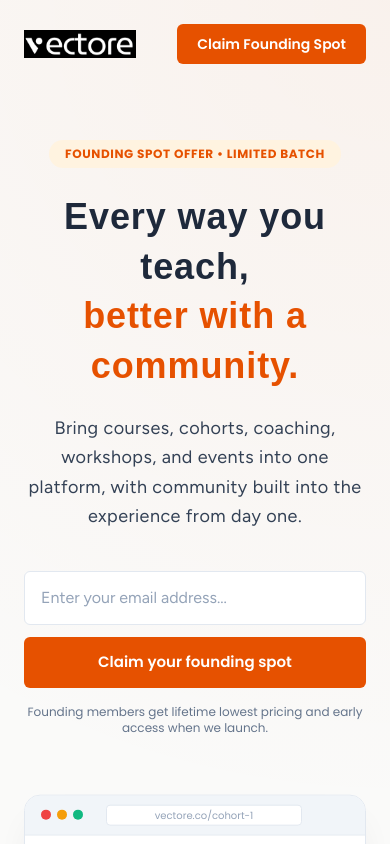
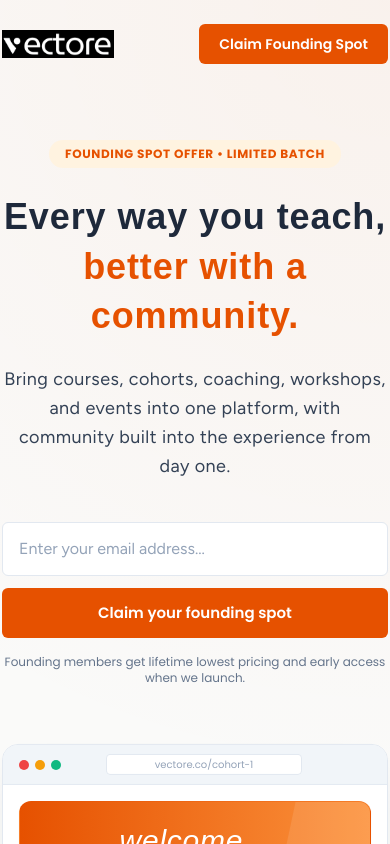
Before and after one commit to wave-mac/neo, a Next.js app: page / in a window 390 px wide. Shown: the top 844 px of the page. Built offline with nearby package versions, Linux system fonts and the light colour scheme; a web font is replaced by a local one.

Commit message:
adjust container horizontal padding on mobile to px-[2px] to give cards maximum screen space

```diff
--- a/src/components/BottomSignup/BottomSignup.tsx
+++ b/src/components/BottomSignup/BottomSignup.tsx
@@ -5,7 +5,7 @@ import WaitlistForm from '../WaitlistForm/WaitlistForm';
 export default function BottomSignup() {
   return (
     <section id="bottom-signup" className="py-[100px] bg-white border-t border-slate-200">
-      <div className="max-w-[1200px] mx-auto px-6">
+      <div className="max-w-[1200px] mx-auto px-[2px] sm:px-6">
         <div className="bg-dark rounded-2xl p-6 sm:p-10 md:p-16 grid grid-cols-1 md:grid-cols-[1.2fr_1fr] gap-8 md:gap-16 items-center relative overflow-hidden before:content-[''] before:absolute before:top-0 before:right-0 before:w-[300px] before:h-[300px] before:bg-[radial-gradient(circle,rgba(230,81,0,0.15)_0%,transparent_70%)] before:z-10">
           <div className="text-white z-20 relative">
             <h2 className="font-museo text-white text-3xl sm:text-4xl md:text-[38px] leading-snug tracking-wide font-extrabold mb-4">
--- a/src/components/Features/Features.tsx
+++ b/src/components/Features/Features.tsx
@@ -65,7 +65,7 @@ export default function Features() {
       </div>
 
       {/* 3x2 Grid of Cards */}
-      <div className="max-w-[1200px] mx-auto px-6 py-20">
+      <div className="max-w-[1200px] mx-auto px-[2px] sm:px-6 py-20">
         <div className="grid grid-cols-1 md:grid-cols-2 lg:grid-cols-3 gap-8">
           {featuresList.map((feat, idx) => (
             <div key={idx} className="bg-[#fff] border border-slate-200 rounded-2xl p-6 sm:p-8 flex flex-col justify-between items-center text-center shadow-sm hover:-translate-y-1 hover:shadow-premium hover:border-primary/20 transition-all duration-300 relative overflow-hidden">
--- a/src/components/Footer/Footer.tsx
+++ b/src/components/Footer/Footer.tsx
@@ -3,7 +3,7 @@
 export default function Footer() {
   return (
     <footer className="py-10 bg-primary text-white">
-      <div className="max-w-[1200px] mx-auto px-6">
+      <div className="max-w-[1200px] mx-auto px-[2px] sm:px-6">
         <div className="flex flex-col sm:flex-row justify-between items-center gap-6 sm:gap-0">
           <div className="flex items-center">
             <img src="/logo-light.png" alt="Vectore" className="h-6 w-auto" />
--- a/src/components/Header/Header.tsx
+++ b/src/components/Header/Header.tsx
@@ -10,7 +10,7 @@ export default function Header() {
 
   return (
     <header className="w-full py-6 absolute top-0 left-0 right-0 z-50">
-      <div className="max-w-[1200px] mx-auto px-6 flex justify-between items-center">
+      <div className="max-w-[1200px] mx-auto px-[2px] sm:px-6 flex justify-between items-center">
         <div className="flex items-center">
           <img src="/logo-dark.png" alt="Vectore" className="h-7 w-auto" />
         </div>
--- a/src/components/Hero/Hero.tsx
+++ b/src/components/Hero/Hero.tsx
@@ -14,7 +14,7 @@ export default function Hero() {
 
   return (
     <section className="pt-[140px] pb-20 relative overflow-hidden text-center bg-[radial-gradient(circle_at_top_right,rgba(230,81,0,0.05),transparent_60%)]">
-      <div className="max-w-[1200px] mx-auto px-6">
+      <div className="max-w-[1200px] mx-auto px-[2px] sm:px-6">
         <div className="inline-block bg-primary-light text-primary font-poppins text-xs font-bold tracking-wider uppercase px-4 py-1.5 rounded-full mb-6 animate-fade-in">
           FOUNDING SPOT OFFER • LIMITED BATCH
         </div>
--- a/src/components/Problem/Problem.tsx
+++ b/src/components/Problem/Problem.tsx
@@ -18,7 +18,7 @@ export default function Problem() {
 
   return (
     <section id="problem" className="bg-[#FAFAFA] py-[100px] border-t border-b border-slate-200">
-      <div className="max-w-[1200px] mx-auto px-6 text-center">
+      <div className="max-w-[1200px] mx-auto px-[2px] sm:px-6 text-center">
         {/* Section Header */}
         <div className="mb-14">
           <span className="text-xs font-bold text-primary uppercase tracking-widest block mb-3">THE PROBLEM</span>
```
